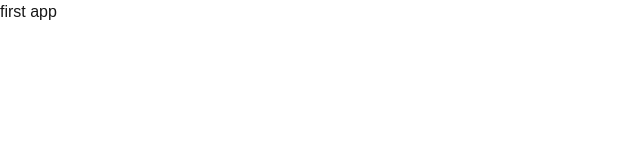
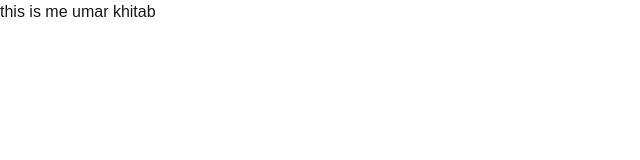
Before and after one commit to umarkhitab0320/frontend, a Next.js app: page / in a window 1280 px wide. Shown: the top 160 px of the page, without its empty margins (0-640 px from the left). Built offline with nearby package versions, Linux system fonts and the light colour scheme.

Commit message:
Update layout metadata description and page content

```diff
--- a/src/app/layout.tsx
+++ b/src/app/layout.tsx
@@ -14,7 +14,7 @@ const geistMono = Geist_Mono({
 
 export const metadata: Metadata = {
   title: "umar",
-  description: "this is me umar khitab",
+  description: "this is me umar khitab ",
 };
 
 export default function RootLayout({
--- a/src/app/page.tsx
+++ b/src/app/page.tsx
@@ -3,7 +3,7 @@ import React from 'react'
 const page = () => {
   return (
     <div>
-      first app
+      this is me umar khitab
     </div>
   )
 }
```
